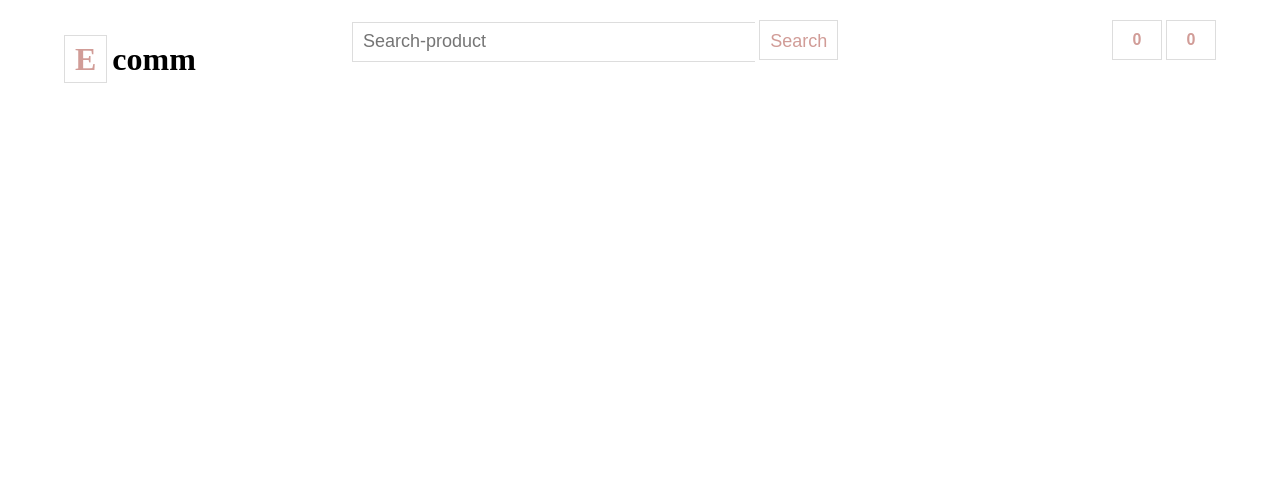
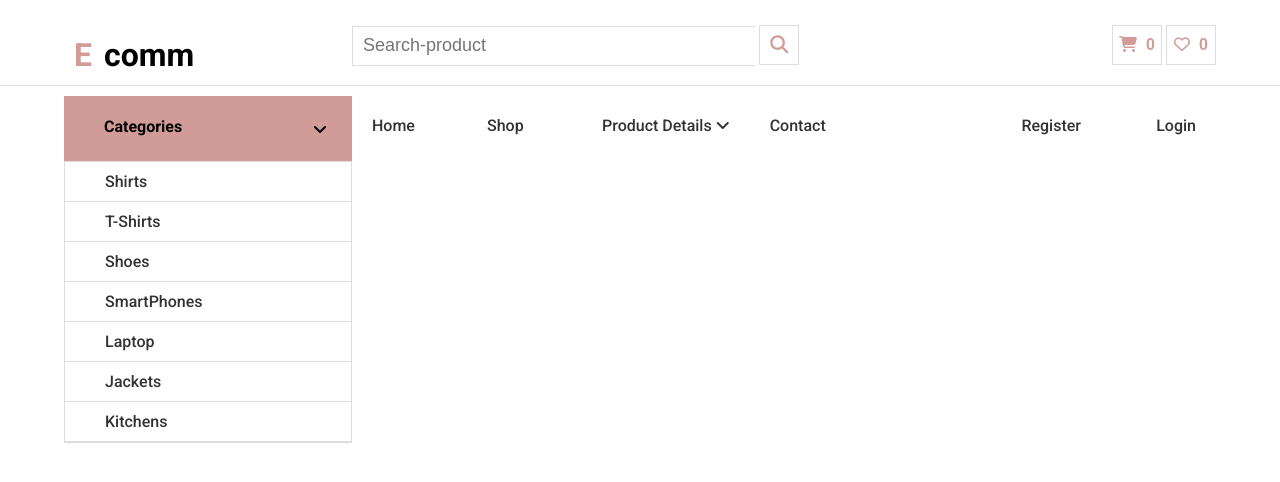
Before and after one commit to Rahubroo/todo-app, a plain HTML site: page html-css code step by step/index.html in a window 1280 px wide. Drawn offline with Linux system fonts and the light colour scheme.

Commit message:
banner and menulist done

```diff
--- a/html-css code step by step/common.css
+++ b/html-css code step by step/common.css
@@ -17,6 +17,10 @@ body{
     width: 50%;
 }
 
+.next-row{
+    clear: both;
+}
+
 .selected-product button{
     height: 40px;
     min-width: 50px;
@@ -30,3 +34,10 @@ body{
 .selected-product{
     text-align: right;
 }
+
+
+.roboto-thin {
+    font-family: "Roboto", sans-serif;
+    font-weight: 500;
+    font-style: normal;
+  }
--- a/html-css code step by step/index.html
+++ b/html-css code step by step/index.html
@@ -5,23 +5,69 @@
     <title>E-Commerce Website</title>
     <link rel="stylesheet" href="style.css">
     <link rel="stylesheet" href="common.css">
+    <link rel="preconnect" href="https://fonts.googleapis.com">
+<link rel="preconnect" href="https://fonts.gstatic.com" crossorigin>
+<link href="https://fonts.googleapis.com/css2?family=Roboto:ital,wght@0,100;0,300;0,400;0,500;0,700;0,900;1,100;1,300;1,400;1,500;1,700;1,900&display=swap" rel="stylesheet">
+<link rel="stylesheet" href="https://cdnjs.cloudflare.com/ajax/libs/font-awesome/6.6.0/css/all.min.css" integrity="sha512-Kc323vGBEqzTmouAECnVceyQqyqdsSiqLQISBL29aUW4U/M7pSPA/gEUZQqv1cwx4OnYxTxve5UMg5GT6L4JJg==" crossorigin="anonymous" referrerpolicy="no-referrer" />
 </head>
-<body>
+<body class="roboto-thin">
     <div class="wrapper">
        <div class="header">
             <div class="Logo arrange-left wid-25">
-                <h1><span>E</span><span>comm</span></h1>
+                <h1><span>E</span><span class="comm">comm</span></h1>
             </div>
             <div class="search arrange-left wid-50">
                 <input type="text" placeholder="Search-product ">
-                <button>Search</button>
+                <button><i class="fa-solid fa-magnifying-glass"></i></button>
             </div>
             <div class="selected-product arrange-left wid-25">
-                <button class="common-btn"><span>0</span></button>
-                <button class="common-btn"><span>0</span></button>
+                <button class="common-btn"><span><i class="fa-solid fa-cart-shopping"></i>&nbsp;&nbsp;0<span></button>
+                <button class="common-btn"><span><i class="fa-regular fa-heart"></i>&nbsp;&nbsp;0</span></button>
             </div>
        </div>
     </div>
+    <div class="full-banner-wrapper">
+    <div class="wrapper next-row">
+        <div class="banner-area category-list wid-25 arrange-left">
+            <div class="list-header">
+                <h4>Categories</h4>
+                <span>
+                    <i class="fa-solid fa-angle-down"></i>
+                </span>
+            </div>
+            <ul>
+                <li ><a href="#">Shirts</a></li>
+                <li ><a href="#">T-Shirts</a></li>
+                <li ><a href="#">Shoes</a></li>
+                <li ><a href="#">SmartPhones</a></li>
+                <li ><a href="#">Laptop</a></li>
+                <li ><a href="#">Jackets</a></li>
+                <li ><a href="#">Kitchens</a></li>
+            </ul>
+        </div>
+        <div class="wid-75 arrange-left">
+            <div class="shop-menu">
+                <ul class="left-menu-list">
+                    <li><a href="#">Home</a></li>
+                    <li><a href="#">Shop</a></li>
+                    <li class="dropdown-head"><a href="#">Product Details
+                        <i class="fa-solid fa-angle-down"></i>
+                    </a>
+                        <ul class="dropdown">
+                            <li><a href="#">Cart</a></li>
+                            <li><a href="#">Checkout</a></li>
+                        </ul>
+                    </li>
+                    <li><a href="">Contact</a></li>
+                </ul>
+                <ul class="right-menu-list">
+                    <li><a href="#">Login</a></li>
+                    <li><a href="#">Register</a></li>
+                </ul>
+            </div>
+        </div>
+    </div>
+   </div>
 
 </body>
 </html>
--- a/html-css code step by step/style.css
+++ b/html-css code step by step/style.css
@@ -1,11 +1,15 @@
 .header{
-    margin-top: 20px;
+    margin-top: 25px;
+    min-height: 60px;
 }
 
+.Logo {
+    margin-top: -10px;
+}
 .Logo h1 span:first-of-type{
     padding: 5px 10px;
-    border: 1px solid #ddd;
-    margin-right: 5px;
+    border: 0px solid #ddd;
+    margin-right: 2px;
     color: #D19C97;
 }
 .search input{
@@ -17,6 +21,10 @@
     color: #666;
     padding: 10px;
     border-right: none;
+}
+
+.search input:focus{
+    outline:none
 }
 
 .search button {
@@ -33,3 +41,98 @@
     font-size: 16px;
     font-weight: 700;
 }
+
+.comm{
+    font-weight: 600;
+}
+
+.full-banner-wrapper{
+    border-top: 1px solid #ddd
+}
+
+.list-header {
+    height: 65px;
+    background-color: #D19C97;
+}
+
+.list-header h4 {
+    margin-left: 40px;
+    margin-right: 40px;
+    font-weight: 600;
+    display: inline-block;
+}
+.list-header span{
+    float: right;
+    padding: 25px;
+}
+element.style {
+    margin: 0;
+    padding: 0;
+    list-style: none;
+    border: 1px solid #ddd;
+}
+
+.category-list ul{
+    margin: 0;
+    padding: 0;
+    list-style: none;
+    border: 1px solid #ddd;
+}
+
+.category-list ul li{
+    border-bottom: 1px solid #ddd;
+    padding: 10px 40px;
+}
+
+.category-list ul li a{
+    color: #333;
+    text-decoration: none;
+}
+
+.wid-75{
+    width: 75%;
+}
+
+.shop-menu{
+    display: flex;
+}
+.left-menu-list{
+    width: 70%;
+    display: flex;
+    padding: 0;
+    margin: 0;
+    list-style: none;
+}
+.right-menu-list{
+    width: 30%;
+    display: flex;
+    padding: 0;
+    margin: 0;
+    list-style: none;
+    direction:rtl ;
+}
+.shop-menu ul li{
+    min-width: 75px;
+    padding: 20px;
+}
+.shop-menu ul li a{
+    color: #333;
+    text-decoration: none;
+}
+.dropdown{
+    display: none;
+}
+.dropdown-head:hover ul.dropdown{
+    display: block;
+    list-style-type: none;
+}
+
+.shop-menu ul.dropdown{
+    list-style: none;
+    border: 1px solid #ddd;
+    margin: 0px;
+    padding: 0px;
+}
+.shop-menu ul li a:hover{
+    color: #D19C97;
+}
```
